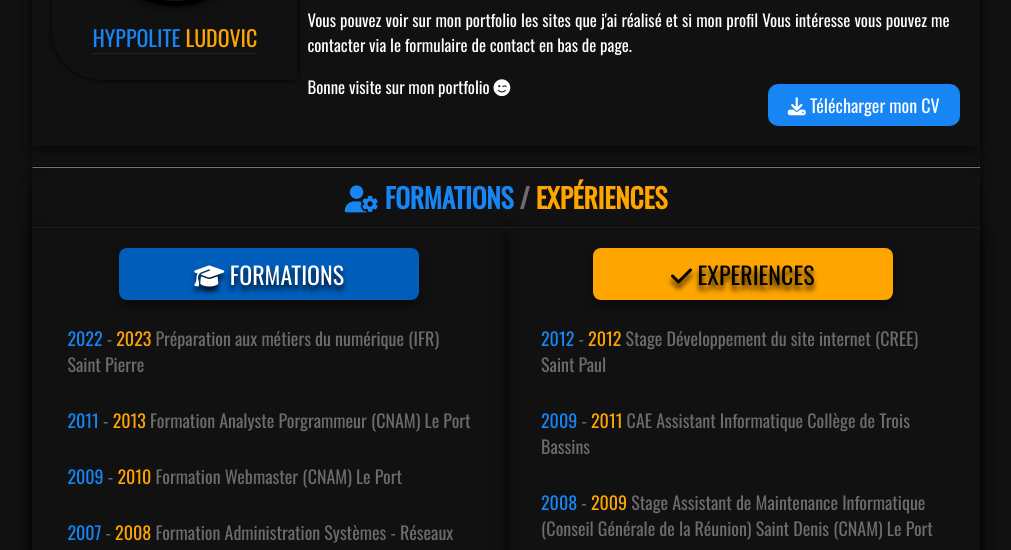
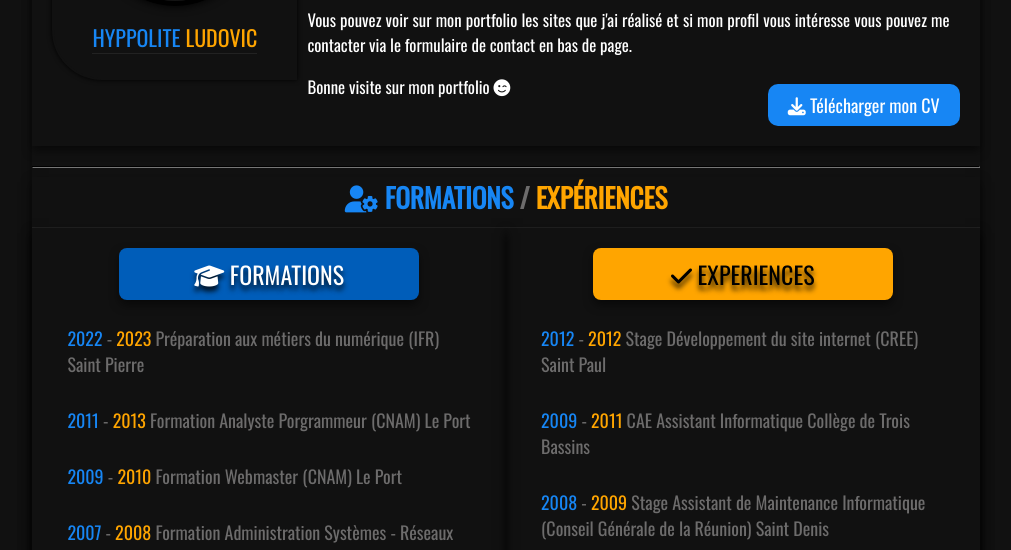
Before and after one commit to HypLud/portfolio, a plain HTML site: page index.html in a window 1280 px wide. Shown: the part 289-839 px from the top of the page, without its empty margins (134-1145 px from the left). Drawn offline with nearby package versions, Linux system fonts and the light colour scheme.

Commit message:
Update index.html

```diff
--- a/index.html
+++ b/index.html
@@ -34,7 +34,7 @@
                     dans le <strong>"<span class="bleu">Développement</span> <span class="orange">Web</span>"</strong>.
                 </p>
                 <p>
-                    Vous pouvez voir sur mon portfolio les sites que j'ai réalisé et si mon profil Vous
+                    Vous pouvez voir sur mon portfolio les sites que j'ai réalisé et si mon profil vous
                     intéresse vous pouvez me contacter via le formulaire de contact en bas de page.
                 </p>
                 <p>Bonne visite sur mon portfolio <i class="fa-solid fa-face-smile-wink"></i></p>
@@ -79,7 +79,7 @@
                         </li>
                         <li><span class="bleu"> 2008</span> - <span class="orange">2009</span> Stage Assistant de
                             Maintenance Informatique (Conseil Générale de la Réunion) Saint Denis
-                            (CNAM) Le Port</li>
+                        </li>
                         <li><span class="bleu"> 2007</span> - <span class="orange">2008</span> Stage Maintenant et
                             Répration Informatique (Stop Bug) Saint Paul
                         </li>
```
